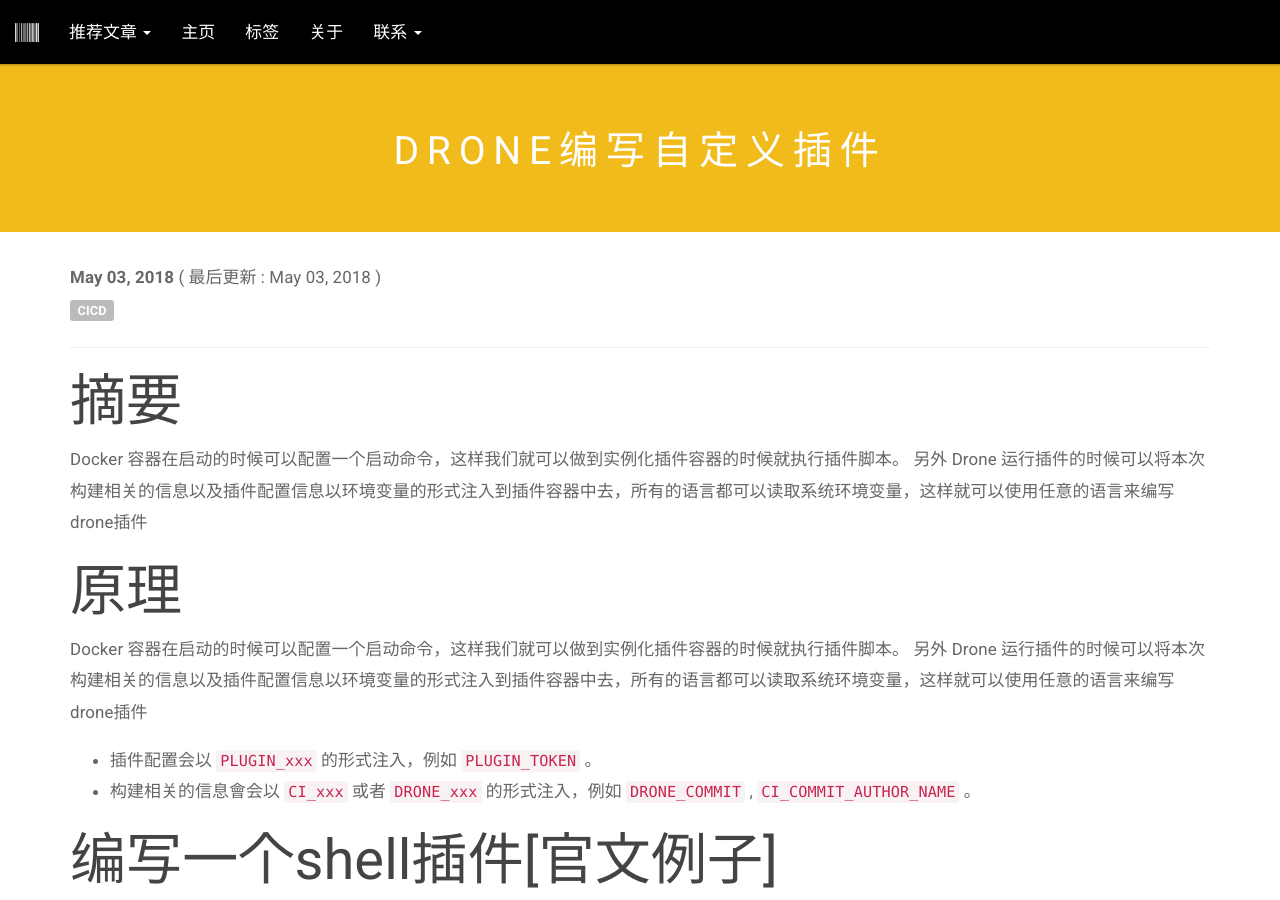
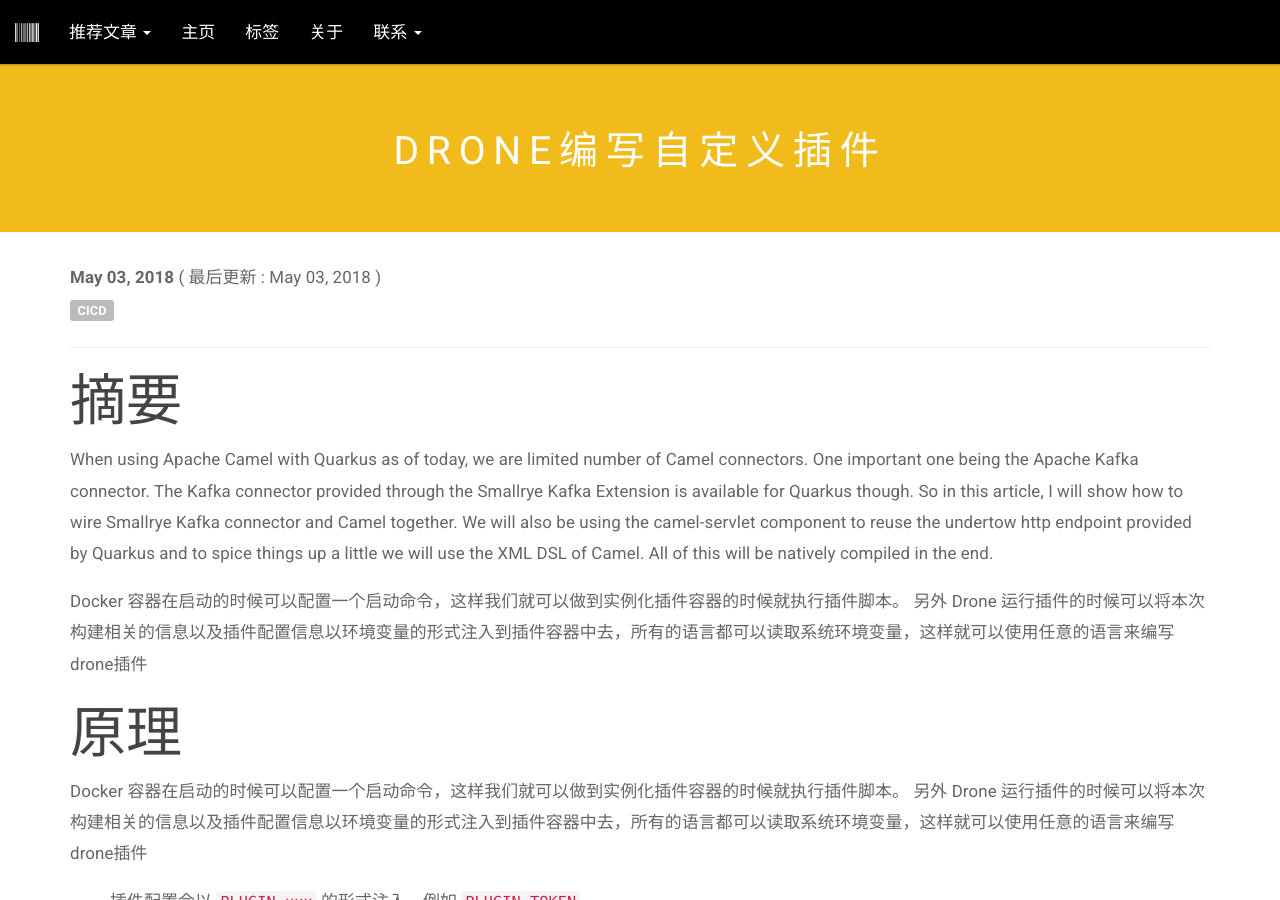
Before and after one commit to FinTechOps/FinTechOps.github.io, a Jekyll site: the page built from _posts/2018-05-03-drone-custom-plugin.md, in a window 1280 px wide and 900 px high. Built offline with Jekyll 4.4.1, drawn with Linux system fonts in a browser that asks for light colours; comment, search, counter and statistics services are not loaded.

```diff
--- a/_posts/2018-05-03-drone-custom-plugin.md
+++ b/_posts/2018-05-03-drone-custom-plugin.md
@@ -10,9 +10,21 @@ tags: [CICD]
 
 
 <p>
+    When using Apache Camel with Quarkus as of today, we are limited number of Camel connectors. One important one being
+    the Apache Kafka connector.
+    The Kafka connector provided through the Smallrye Kafka Extension is available for Quarkus though. So in this
+    article, I will show how to
+    wire Smallrye Kafka connector and Camel together.
+    We will also be using the camel-servlet component to reuse the undertow http endpoint provided by Quarkus and to
+    spice things up a little we will use the XML DSL of Camel.
+    All of this will be natively compiled in the end.
+</p>
+
+
+
 Docker 容器在启动的时候可以配置一个启动命令，这样我们就可以做到实例化插件容器的时候就执行插件脚本。
 另外 Drone 运行插件的时候可以将本次构建相关的信息以及插件配置信息以环境变量的形式注入到插件容器中去，所有的语言都可以读取系统环境变量，这样就可以使用任意的语言来编写drone插件
-</p>
+
 
 # 原理
 
```
